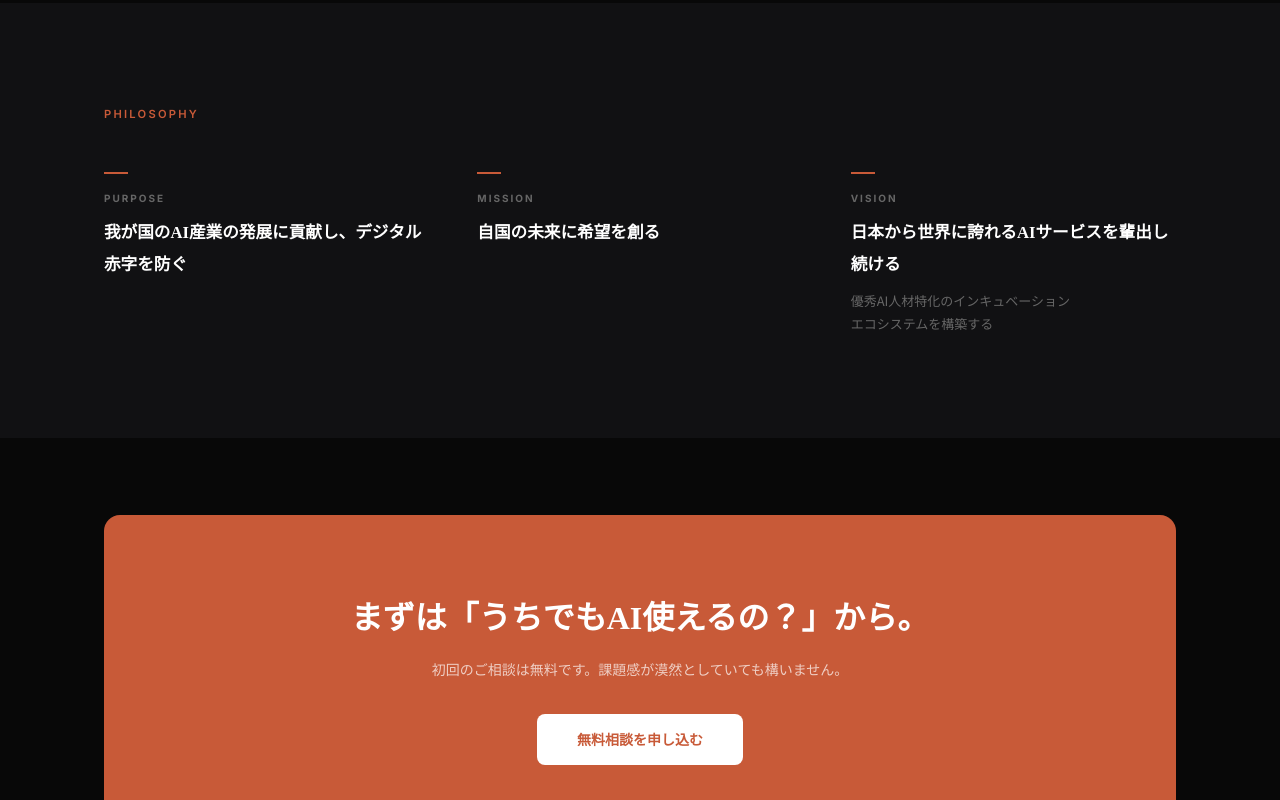
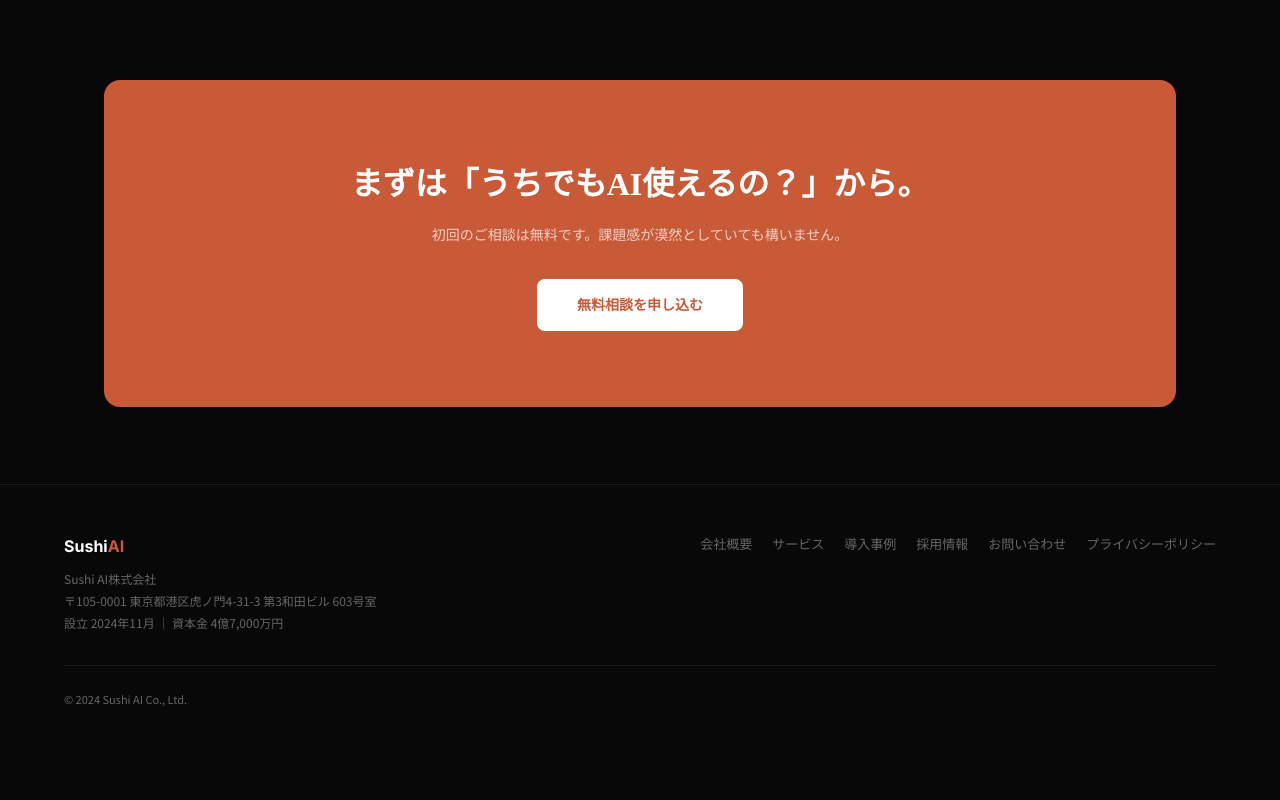
Before and after one commit to shuniri/sushiai-mockup, a plain HTML site: page sushiai_redesign_mockup.html in a window 1280 px wide. Shown: the part 3610-4410 px from the top of the page. After the commit the page ends 4351 px from the top, so only its background shows below. Drawn offline with Linux system fonts and the light colour scheme.

Commit message:
Remove philosophy section from top page
Co-Authored-By: Claude Opus 4.6 <noreply@anthropic.com>

```diff
--- a/sushiai_redesign_mockup.html
+++ b/sushiai_redesign_mockup.html
@@ -771,28 +771,6 @@
   </div>
 </div>
 
-<!-- PHILOSOPHY (compact) -->
-<section class="section-dark fi" id="philosophy">
-  <div class="container">
-    <div class="section-label">Philosophy</div>
-    <div class="phil-grid stagger">
-      <div class="phil-item fi">
-        <div class="phil-tag">Purpose</div>
-        <div class="phil-text">我が国のAI産業の発展に貢献し、デジタル赤字を防ぐ</div>
-      </div>
-      <div class="phil-item fi">
-        <div class="phil-tag">Mission</div>
-        <div class="phil-text">自国の未来に希望を創る</div>
-      </div>
-      <div class="phil-item fi">
-        <div class="phil-tag">Vision</div>
-        <div class="phil-text">日本から世界に誇れるAIサービスを輩出し続ける</div>
-        <div class="phil-sub">優秀AI人材特化のインキュベーション<br>エコシステムを構築する</div>
-      </div>
-    </div>
-  </div>
-</section>
-
 <!-- CTA -->
 <section id="contact" style="padding: clamp(3rem,6vw,5rem) 0">
   <div class="cta-box fi">
```
